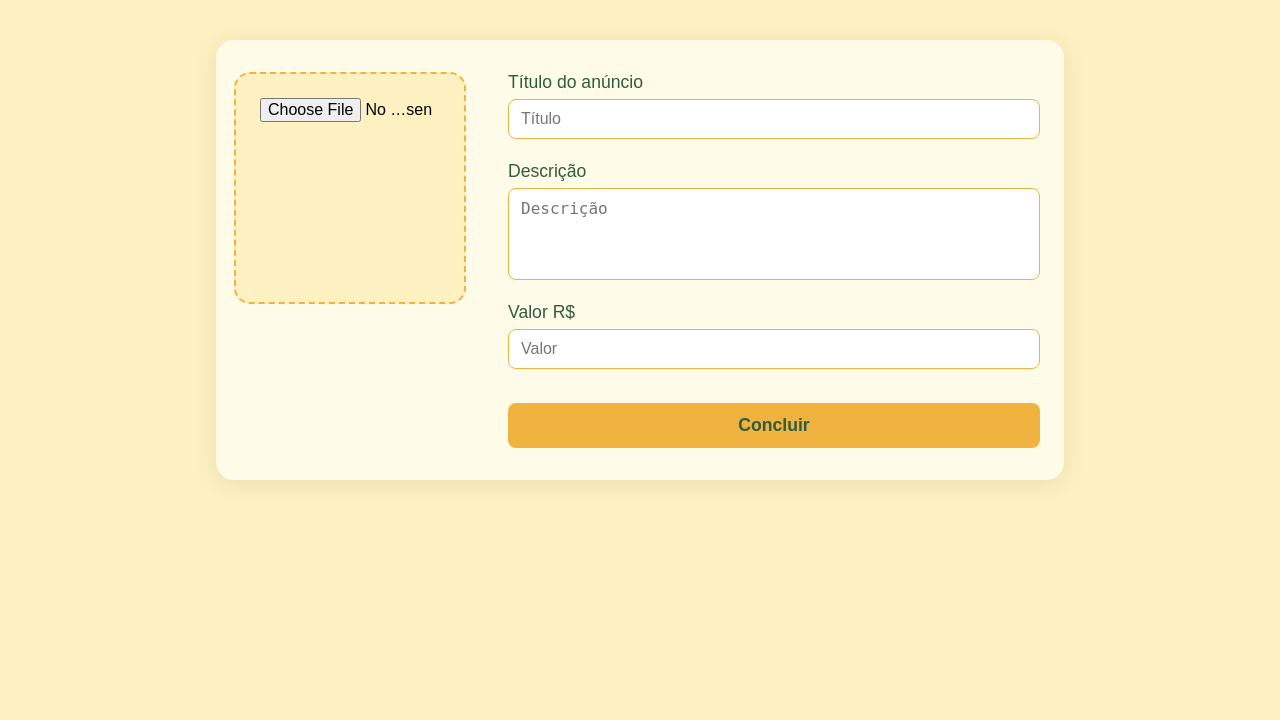
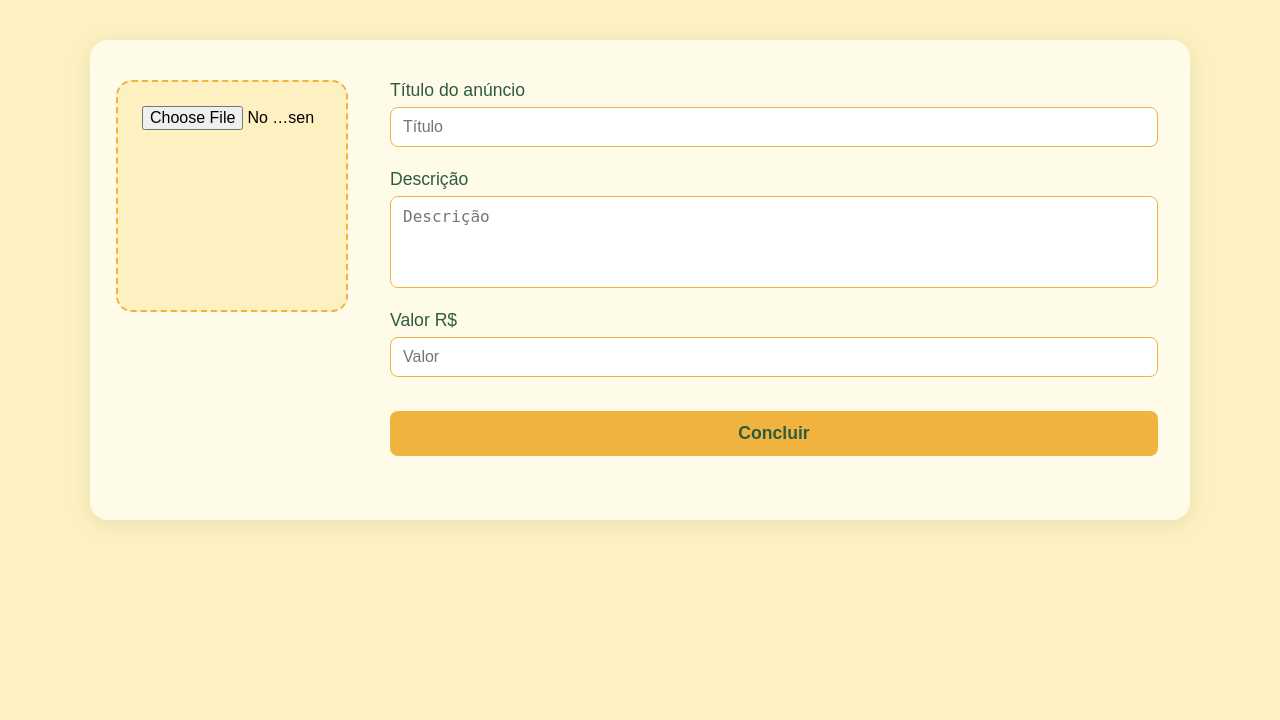
Before and after one commit to Projeto-Tacaca/Site-de-Classificados, a PHP site: template src/app/public/frontend/View/publicaranuncio.php in a window 1280 px wide. Shown: the part 85-805 px from the top of the page. After the commit the page ends 605 px from the top, so only its background shows below. Run offline with PHP 8.4, Linux system fonts and the light colour scheme; the template is opened without the code that fills it, so the values that code supplies are empty.

Commit message:
atualizações no publicar anuncios

```diff
--- a/database/config.php
+++ b/database/config.php
@@ -3,7 +3,7 @@
 $hotname = "localhost";
 $username = "root";
 $port = "3306";
-$password = "root";
+$password = "Paocomqueijo/1";
 $database = "ver-o-anuncio";
 
 $connection = mysqli_connect($hotname, $username, $password, $database, $port);
--- a/src/app/public/frontend/css/publicaranuncio.css
+++ b/src/app/public/frontend/css/publicaranuncio.css
@@ -26,8 +26,10 @@ main {
     display: flex;
     justify-content: center;
     align-items: flex-start;
+    padding: 40px 0;
     min-height: 80vh;
-    padding: 40px 0;
+    width: 100vw;
+    box-sizing: border-box;
 }
 
 .anuncio-form {
@@ -35,11 +37,14 @@ main {
     background: #fffbe9;
     border-radius: 18px;
     box-shadow: 0 4px 24px rgba(0,0,0,0.08);
-    padding: 32px 24px;
+    padding: 40px 32px;
     gap: 48px;
-    max-width: 800px;
+    max-width: 1100px;
     width: 100%;
+    min-height: 60vh;
+    box-sizing: border-box;
 }
+
 
 .photo-area {
     display: flex;
```
